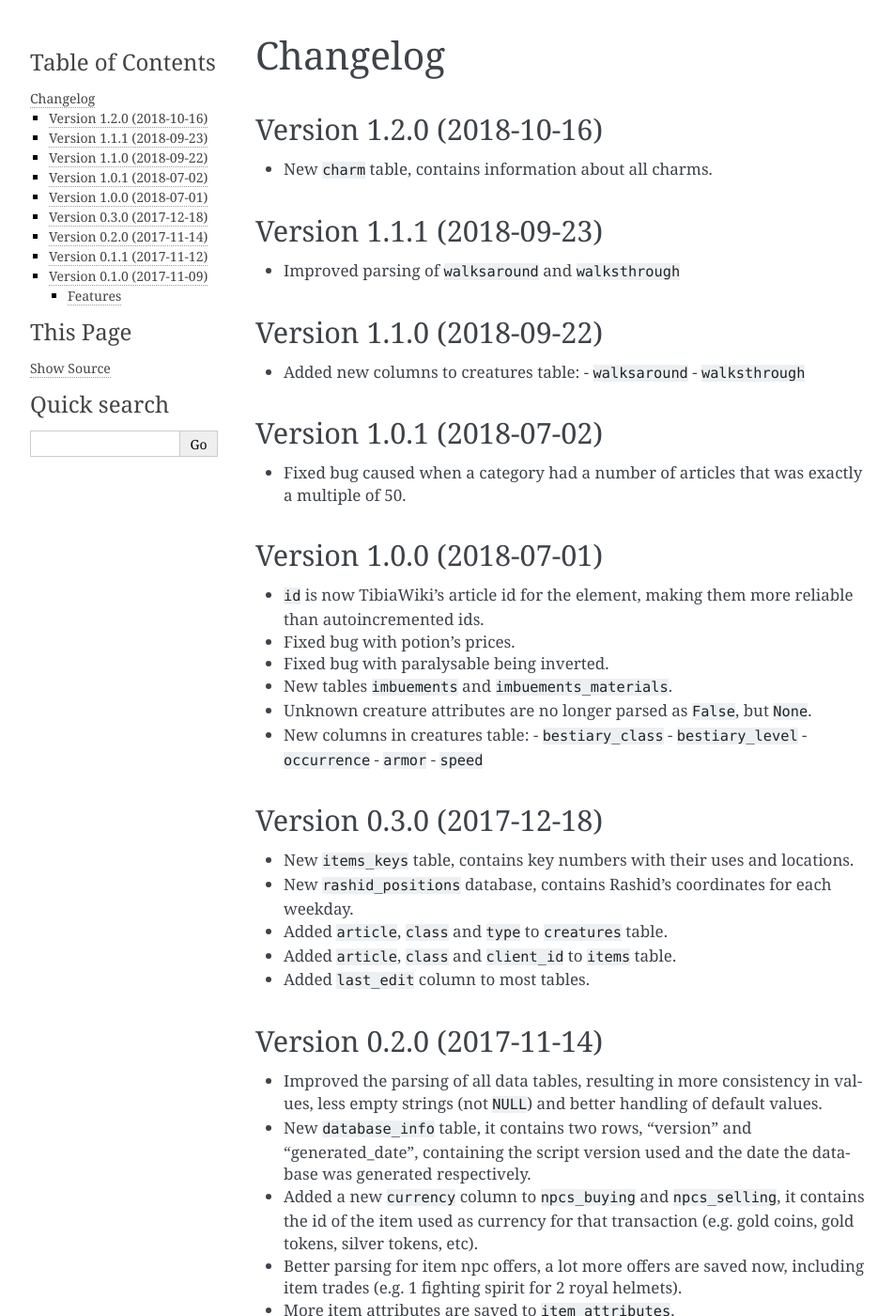
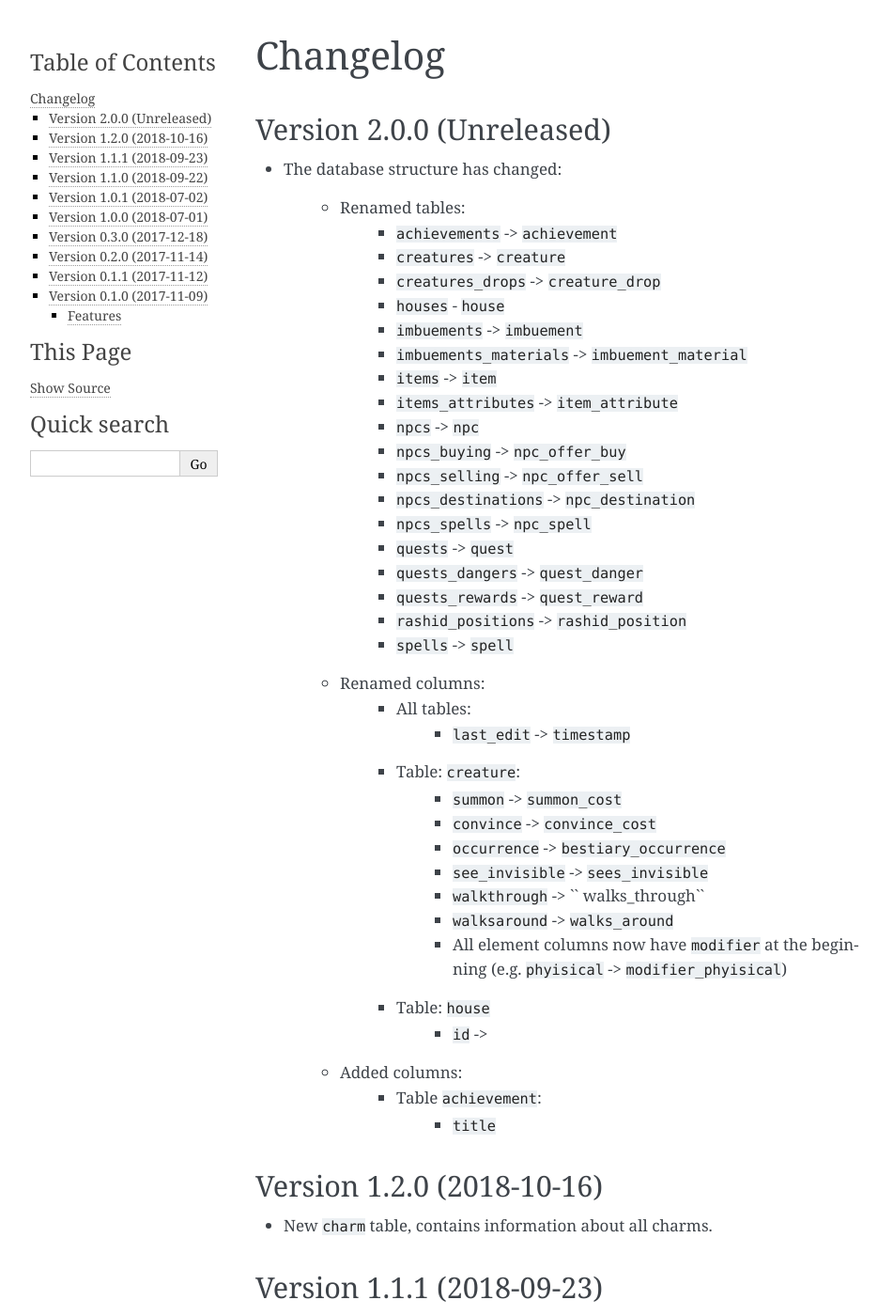
Before and after one commit to Galarzaa90/tibiawiki-sql, a Sphinx documentation site: the page built from docs/changelog.rst, in a window 1280 px wide and 1400 px high. Shown: the whole window at 94% size, without its empty margins (148-1099 px from the left). Built offline with Sphinx 7.4.7, drawn with Linux system fonts in a browser that asks for light colours; some of the changed text lies outside the part shown.

Commit message:
Added some entries to the changelog and fixes in schema's documentation

```diff
--- a/CHANGELOG.rst
+++ b/CHANGELOG.rst
@@ -1,5 +1,46 @@
 Changelog
 =========
+Version 2.0.0 (Unreleased)
+--------------------------
+- The database structure has changed:
+
+    - Renamed tables:
+        - ``achievements`` -> ``achievement``
+        - ``creatures`` -> ``creature``
+        - ``creatures_drops`` -> ``creature_drop``
+        - ``houses`` - ``house``
+        - ``imbuements`` -> ``imbuement``
+        - ``imbuements_materials`` -> ``imbuement_material``
+        - ``items`` -> ``item``
+        - ``items_attributes`` -> ``item_attribute``
+        - ``npcs`` -> ``npc``
+        - ``npcs_buying`` -> ``npc_offer_buy``
+        - ``npcs_selling`` -> ``npc_offer_sell``
+        - ``npcs_destinations`` -> ``npc_destination``
+        - ``npcs_spells`` -> ``npc_spell``
+        - ``quests`` -> ``quest``
+        - ``quests_dangers`` -> ``quest_danger``
+        - ``quests_rewards`` -> ``quest_reward``
+        - ``rashid_positions`` -> ``rashid_position``
+        - ``spells`` -> ``spell``
+    - Renamed columns:
+        - All tables:
+            - ``last_edit`` -> ``timestamp``
+        - Table: ``creature``:
+            - ``summon`` -> ``summon_cost``
+            - ``convince`` -> ``convince_cost``
+            - ``occurrence`` -> ``bestiary_occurrence``
+            - ``see_invisible`` -> ``sees_invisible``
+            - ``walkthrough`` -> `` walks_through``
+            - ``walksaround`` -> ``walks_around``
+            - All element columns now have ``modifier`` at the beginning
+              (e.g. ``phyisical`` -> ``modifier_phyisical``)
+        - Table: ``house``
+            - ``id`` ->
+    - Added columns:
+        - Table ``achievement``:
+            - ``title``
+
 
 Version 1.2.0 (2018-10-16)
 --------------------------
@@ -12,6 +53,7 @@ Version 1.1.1 (2018-09-23)
 Version 1.1.0 (2018-09-22)
 --------------------------
 -  Added new columns to creatures table:
+
    -  ``walksaround``
    -  ``walksthrough``
 
@@ -27,6 +69,7 @@ Version 1.0.0 (2018-07-01)
 -  New tables ``imbuements`` and ``imbuements_materials``.
 -  Unknown creature attributes are no longer parsed as ``False``, but ``None``.
 -  New columns in creatures table:
+
    -  ``bestiary_class``
    -  ``bestiary_level``
    -  ``occurrence``
@@ -77,9 +120,4 @@ Features
 -  NPCs table with their information, including spawn location.
 -  NPCs sell and buy offers
 -  Achievements, with their spoiler info
--  Quests basic information, including their rewards and creatures faced
-   (dangers)
--  House and guildhall list, including their positions
--  World Map images embedded into database
--  Downloaded images are saved to a folder to save resources on
-   subsequent fetches.
+-  Quests basic infor
--- a/docs/schema.rst
+++ b/docs/schema.rst
@@ -253,10 +253,10 @@ creature
 |                     |             | abilities (attacks, spells,                         |
 |                     |             | healing).                                           |
 +---------------------+-------------+-----------------------------------------------------+
-| walksthrough        | ``TEXT``    | The type of fields the creature                     |
+| walks_through        | ``TEXT``    | The type of fields the creature                     |
 |                     |             | will walk through.                                  |
 +---------------------+-------------+-----------------------------------------------------+
-| walksaround         | ``TEXT``    | The type of fields the creature                     |
+| walks_around         | ``TEXT``    | The type of fields the creature                     |
 |                     |             | will walk around to avoid when                      |
 |                     |             | possible.                                           |
 +---------------------+-------------+-----------------------------------------------------+
```
